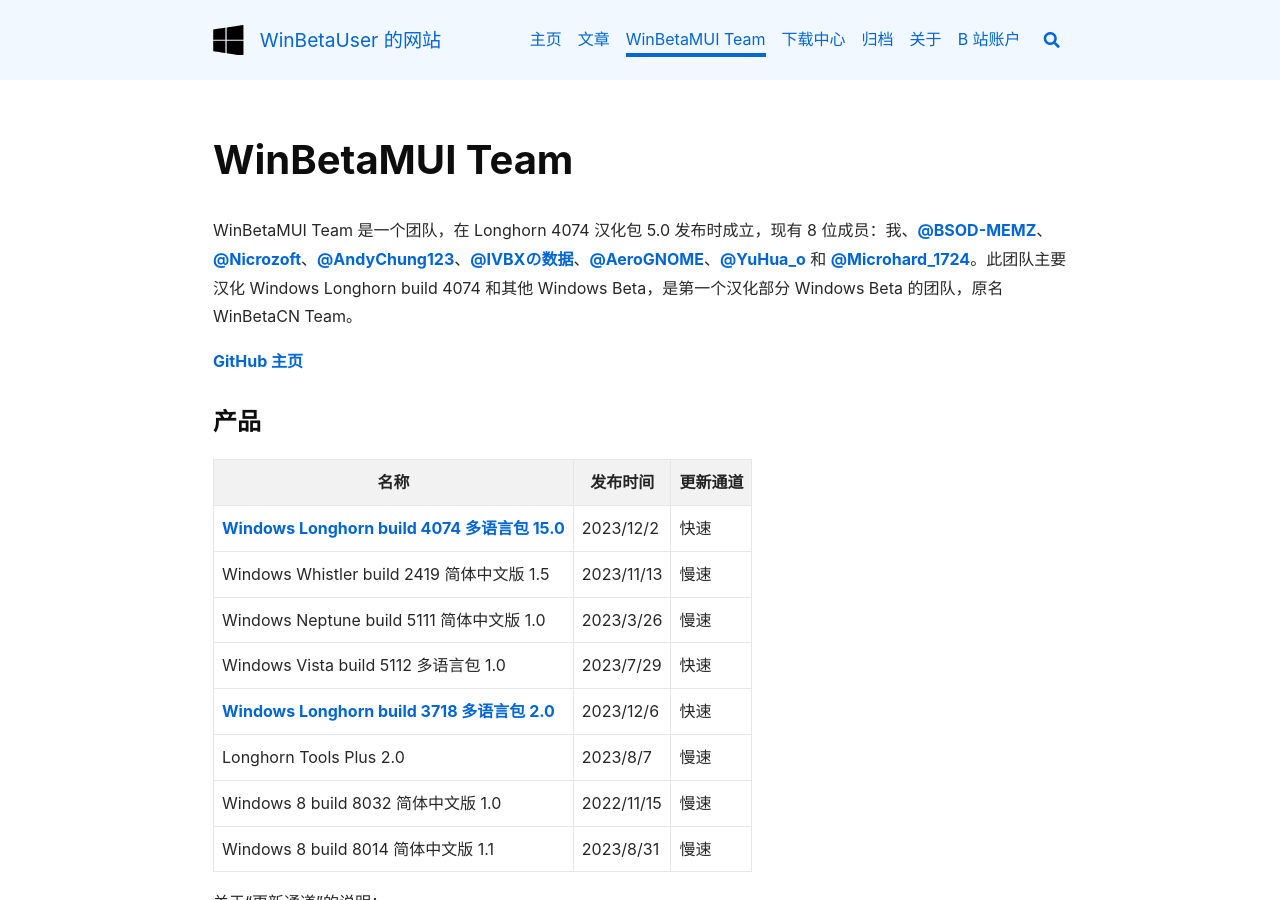
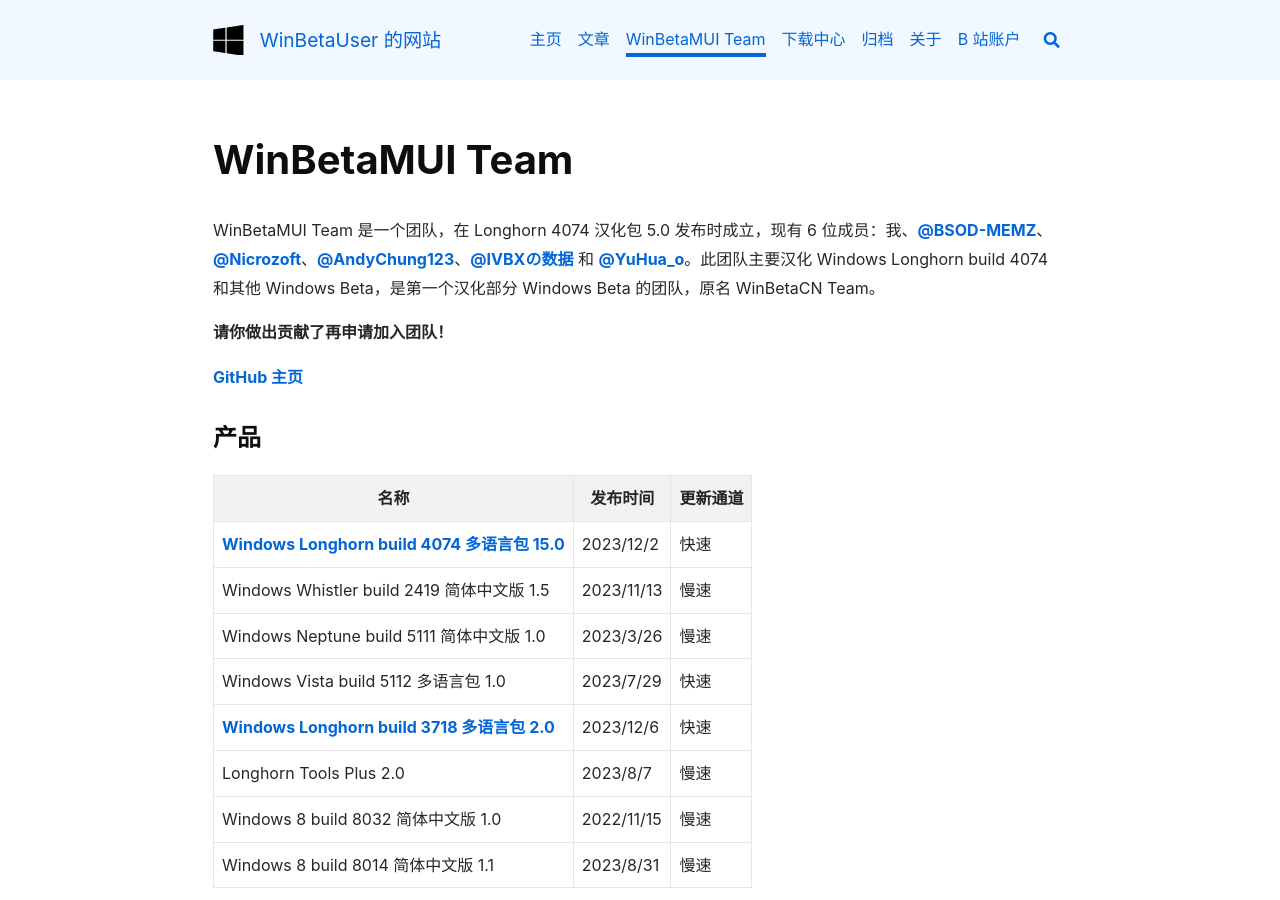
Before and after one commit to orangeZSCB/wbl2.github.io, a Jekyll site: the page built from winbetamui.md, in a window 1280 px wide and 900 px high. Built offline with Jekyll 4.4.1, drawn with Linux system fonts in a browser that asks for light colours; nearby versions of some CDN libraries.

Commit message:
Update winbetamui.md

```diff
--- a/winbetamui.md
+++ b/winbetamui.md
@@ -3,7 +3,9 @@
 title: WinBetaMUI Team
 ---
 
-WinBetaMUI Team 是一个团队，在 Longhorn 4074 汉化包 5.0 发布时成立，现有 8 位成员：我、[@BSOD-MEMZ](https://space.bilibili.com/1975308950)、[@Nicrozoft](https://github.com/Nicrozoft)、[@AndyChung123](https://space.bilibili.com/2119761603)、[@IVBXの数据](https://space.bilibili.com/1171551865)、[@AeroGNOME](https://space.bilibili.com/515586861)、[@YuHua_o](https://space.bilibili.com/1468597922) 和 [@Microhard_1724](https://space.bilibili.com/1684665013)。此团队主要汉化 Windows Longhorn build 4074 和其他 Windows Beta，是第一个汉化部分 Windows Beta 的团队，原名 WinBetaCN Team。
+WinBetaMUI Team 是一个团队，在 Longhorn 4074 汉化包 5.0 发布时成立，现有 6 位成员：我、[@BSOD-MEMZ](https://space.bilibili.com/1975308950)、[@Nicrozoft](https://github.com/Nicrozoft)、[@AndyChung123](https://space.bilibili.com/2119761603)、[@IVBXの数据](https://space.bilibili.com/1171551865) 和 [@YuHua_o](https://space.bilibili.com/1468597922)。此团队主要汉化 Windows Longhorn build 4074 和其他 Windows Beta，是第一个汉化部分 Windows Beta 的团队，原名 WinBetaCN Team。
+
+**请你做出贡献了再申请加入团队！**
 
 [GitHub 主页](https://github.com/wbmui)
 
```
